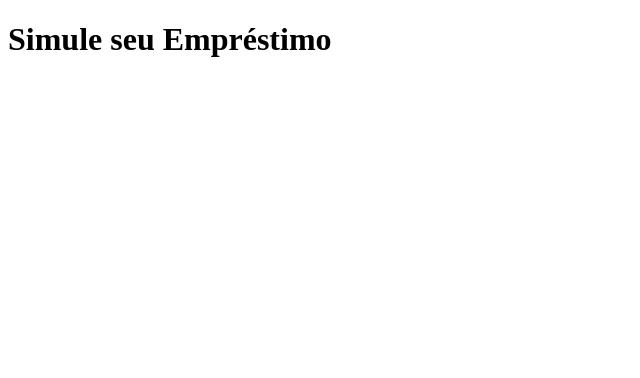
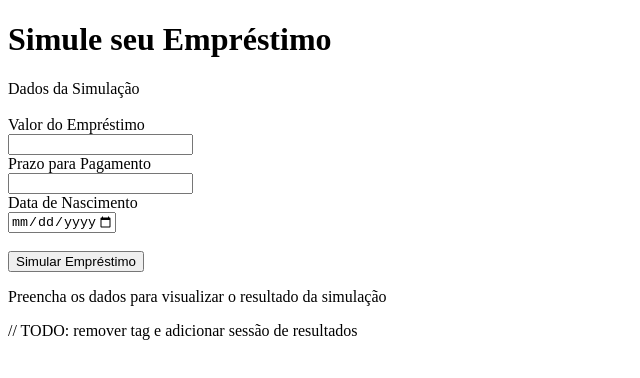
Before and after one commit to TailaDS/creditas-challenge, a React (Vite) app: page / in a window 1280 px wide. Shown: the top 378 px of the page, without its empty margins (0-640 px from the left). Built offline with nearby package versions, Linux system fonts and the light colour scheme.

Commit message:
feat: adding form

```diff
--- a/index.html
+++ b/index.html
@@ -1,5 +1,5 @@
 <!doctype html>
-<html lang="en">
+<html lang="pt">
   <head>
     <meta charset="UTF-8" />
     <link rel="icon" type="image/svg+xml" href="/src/assets/creditas_logo.jpg" />
--- a/src/App.tsx
+++ b/src/App.tsx
@@ -4,6 +4,24 @@ function App() {
     <>
       <div>
         <h1>Simule seu Empréstimo</h1>
+        <form id="simulation-values">
+          <label>Dados da Simulação</label><br /> <br />
+
+          <label htmlFor="loan-value">Valor do Empréstimo</label><br/>
+          <input type="number" id="loan-value" /><br/>
+
+          <label htmlFor="payment-deadline">Prazo para Pagamento</label><br/>
+          <input type="number" id="payment-deadline" /><br/>
+
+          <label htmlFor="birthday">Data de Nascimento</label><br/>
+          <input type="date" id="birthday" min="1910-01-01" max="2025-01-01"/><br /> <br />
+
+          <button onClick={() => alert("Fazer cálculo com os dados do forms")}>Simular Empréstimo</button>
+        </form>
+      </div>
+      <div>
+        <p>Preencha os dados para visualizar o resultado da simulação</p>
+        // TODO: remover tag e adicionar sessão de resultados
       </div>
     </>
   )
```
